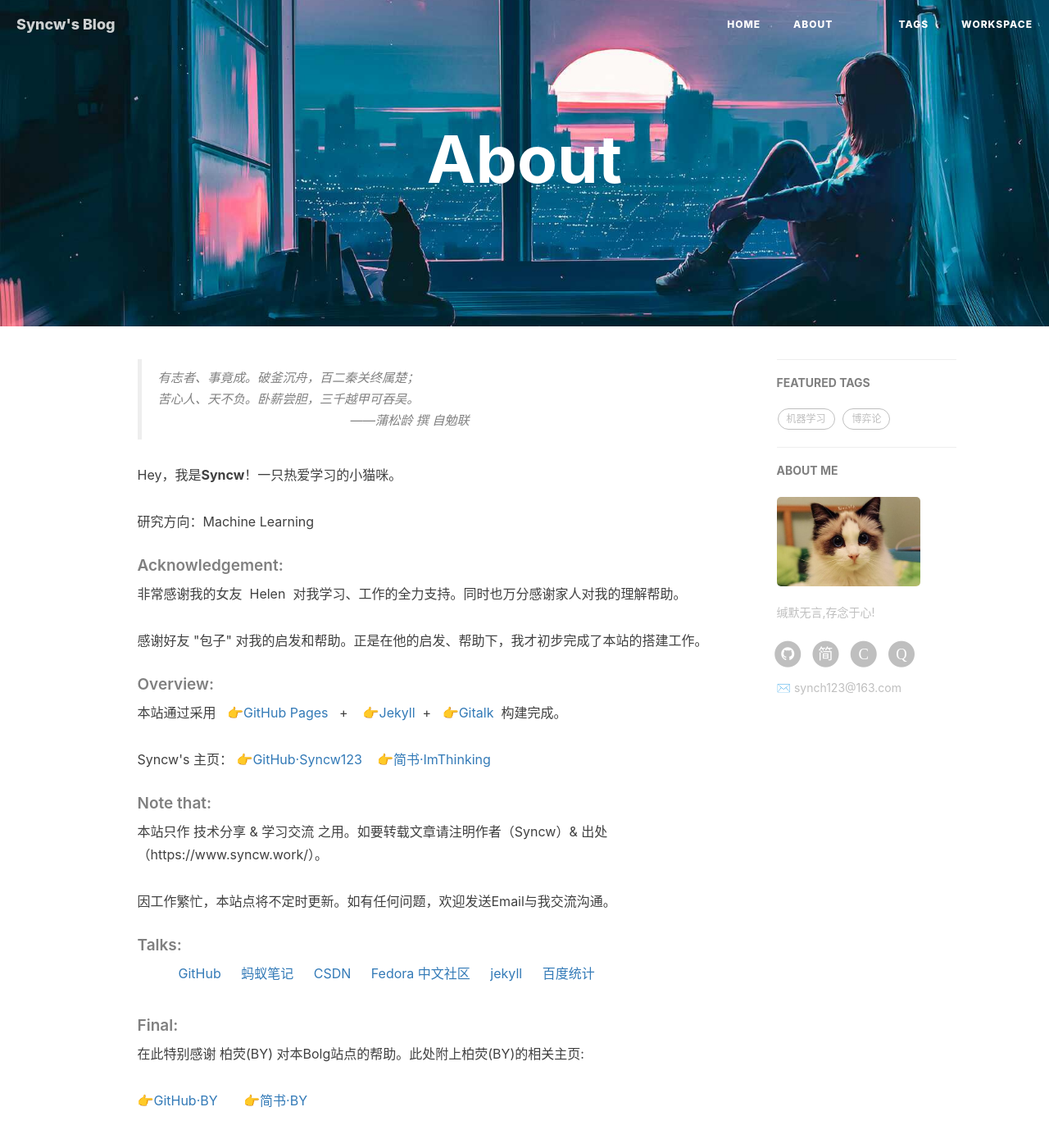
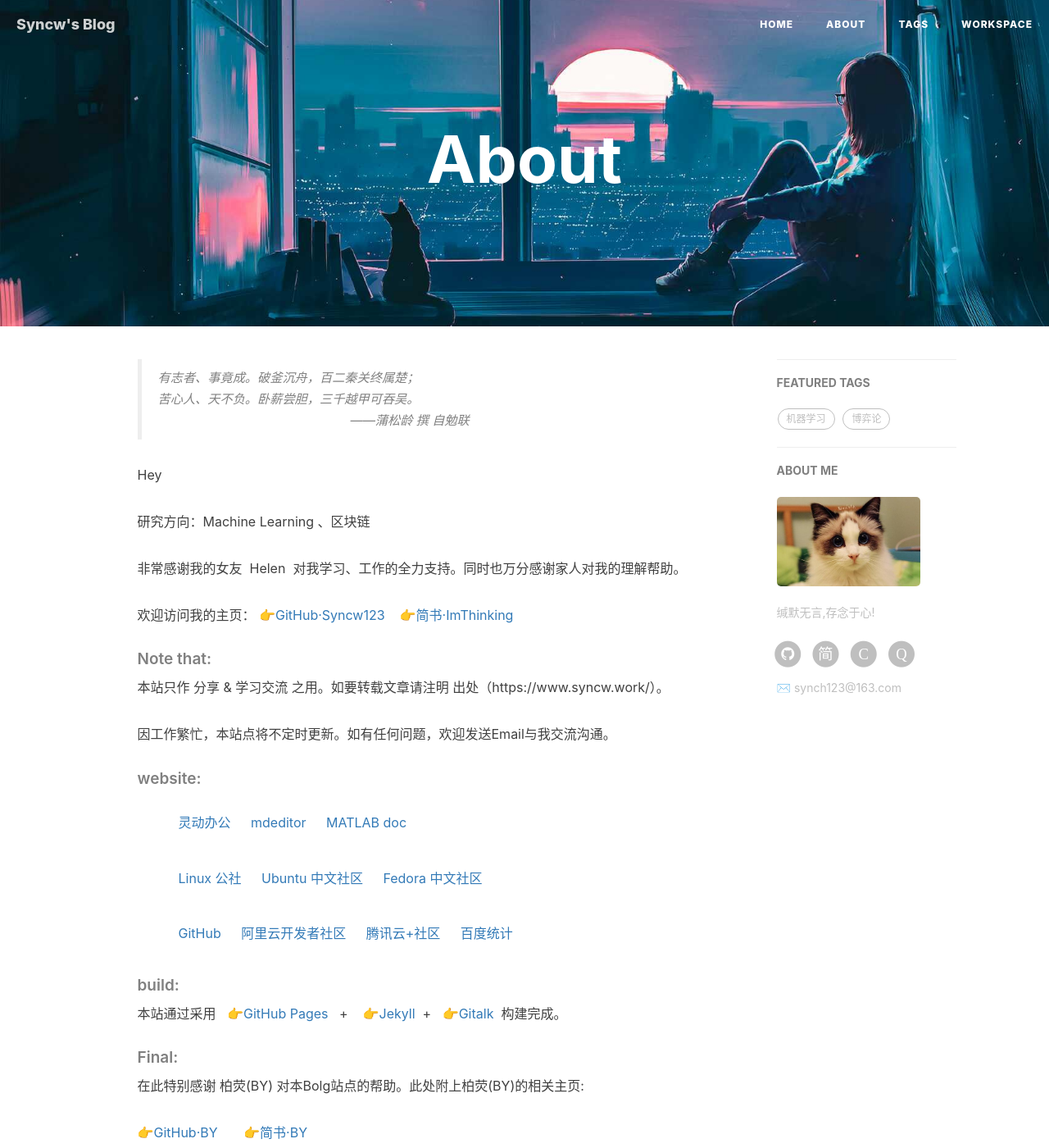
Before and after one commit to syncw123/syncw123.github.io, a Jekyll site: the page built from about.html, in a window 1280 px wide and 1400 px high. Shown: the whole window at 82% size. Built offline with Jekyll 4.4.1, drawn with Linux system fonts in a browser that asks for light colours; nearby versions of some CDN libraries; comment, search, counter and statistics services are not loaded.

Commit message:
update page

```diff
--- a/about.html
+++ b/about.html
@@ -22,40 +22,53 @@
     </p></blockquote>
 
 
-    <p>Hey，我是<strong>Syncw</strong>！一只热爱学习的小猫咪。</p>
+    <p>Hey</p>
 
-    <p>研究方向：Machine Learning </p>
+    <p>研究方向：Machine Learning 、区块链  </p>
 
-    <h5>Acknowledgement:</h5>
     <p>非常感谢我的女友&nbsp; Helen&nbsp; 对我学习、工作的全力支持。同时也万分感谢家人对我的理解帮助。</p>
 
-    <p> 感谢好友 "包子" 对我的启发和帮助。正是在他的启发、帮助下，我才初步完成了本站的搭建工作。</p>
+    <p>欢迎访问我的主页：
+    	<a href="https://github.com/syncw123" target="_blank" >👉GitHub·Syncw123</a> &nbsp;&nbsp;
+    	<a href="https://www.jianshu.com/u/3c42a5a2b924" target="_blank" >👉简书·ImThinking</a> &nbsp;&nbsp;
+	</p>
 
-	<h5>Overview:</h5>
+    <p><h5>Note that:</h5>本站只作&nbsp;分享&nbsp;&&nbsp;学习交流&nbsp;之用。如要转载文章请注明&nbsp;出处（https://www.syncw.work/）。</p>
+    <p>因工作繁忙，本站点将不定时更新。如有任何问题，欢迎发送Email与我交流沟通。</p>
+
+    <h5>website:</h5>
+
+    <p>
+    <ul>
+
+        <li style="display: inline;padding: 5px 10px;"><a href="https://www.filedo.cn/" target="_blank">灵动办公</a></li>
+        <li style="display: inline;padding: 5px 10px;"><a href=" http://www.mdeditor.com/" target="_blank"> mdeditor</a></li>
+        <li style="display: inline;padding: 5px 10px;"><a href="https://ww2.mathworks.cn/help/" target="_blank">MATLAB doc</a></li>
+    </ul>
+    </p>
+
+    <p>
+    <ul>
+        <li style="display: inline;padding: 5px 10px;"><a href="https://www.linuxidc.com/" target="_blank">Linux 公社</a></li>
+        <li style="display: inline;padding: 5px 10px;"><a href=" https://forum.ubuntu.org.cn/index.php" target="_blank">Ubuntu 中文社区</a></li>
+        <li style="display: inline;padding: 5px 10px;"><a href="https://www.fdzh.org/" target="_blank">Fedora 中文社区</a></li>
+    </ul>
+    </p>
+    <p>
+    <ul>
+        <li style="display: inline;padding: 5px 10px;"><a href="https://github.com" target="_blank">GitHub</a></li>
+        <li style="display: inline;padding: 5px 10px;"><a href="https://developer.aliyun.com/" target="_blank">阿里云开发者社区</a></li>
+        <li style="display: inline;padding: 5px 10px;"><a href="https://cloud.tencent.com/developer/devdocs" target="_blank">腾讯云+社区</a></li>
+        <li style="display: inline;padding: 5px 10px;"><a href="https://tongji.baidu.com/web/welcome/login" target="_blank">百度统计</a></li>
+    </ul>
+    </p>
+
+    <h5>build:</h5>
 
       <p>本站通过采用&nbsp;&nbsp;
         <a href="https://pages.github.com/" target="_blank">👉GitHub Pages</a> &nbsp;&nbsp;+ &nbsp;&nbsp;
         <a href="http://jekyll.com.cn/" target="_blank">👉Jekyll</a>&nbsp;&nbsp;+&nbsp;&nbsp;
         <a href="https://gitalk.github.io/" target="_blank">👉Gitalk</a>&nbsp;&nbsp;构建完成。</p>
-
-    <p>Syncw's 主页：
-    	<a href="https://github.com/syncw123" target="_blank" >👉GitHub·Syncw123</a> &nbsp;&nbsp;
-    	<a href="https://www.jianshu.com/u/3c42a5a2b924" target="_blank" >👉简书·ImThinking</a> &nbsp;&nbsp;
-	</p>
-
-    <p><h5>Note that:</h5>本站只作&nbsp;技术分享&nbsp;&&nbsp;学习交流&nbsp;之用。如要转载文章请注明作者（Syncw）&&nbsp;出处（https://www.syncw.work/）。</p>
-    <p>因工作繁忙，本站点将不定时更新。如有任何问题，欢迎发送Email与我交流沟通。</p>
-
-    <h5>Talks:</h5>
-
-    <ul>
-        <li style="display: inline;padding: 5px 10px;"><a href="https://github.com" target="_blank">GitHub</a></li>
-        <li style="display: inline;padding: 5px 10px;"><a href="https://leanote.com/" target="_blank">蚂蚁笔记</a></li>
-        <li style="display: inline;padding: 5px 10px;"><a href="https://www.csdn.net/" target="_blank">CSDN</a></li>
-        <li style="display: inline;padding: 5px 10px;"><a href="https://www.fdzh.org/" target="_blank">Fedora 中文社区</a></li>
-        <li style="display: inline;padding: 5px 10px;"><a href="http://jekyll.com.cn/" target="_blank">jekyll</a></li>
-        <li style="display: inline;padding: 5px 10px;"><a href="https://tongji.baidu.com/web/welcome/login" target="_blank">百度统计</a></li>
-    </ul>
 
 	<h5>Final:</h5>
     <p>在此特别感谢&nbsp;柏荧(BY)&nbsp;对本Bolg站点的帮助。此处附上柏荧(BY)的相关主页:</p>
--- a/index.html
+++ b/index.html
@@ -1,6 +1,5 @@
 ---
 layout: page
-title: ""
 description: ""
 ---
 
```
